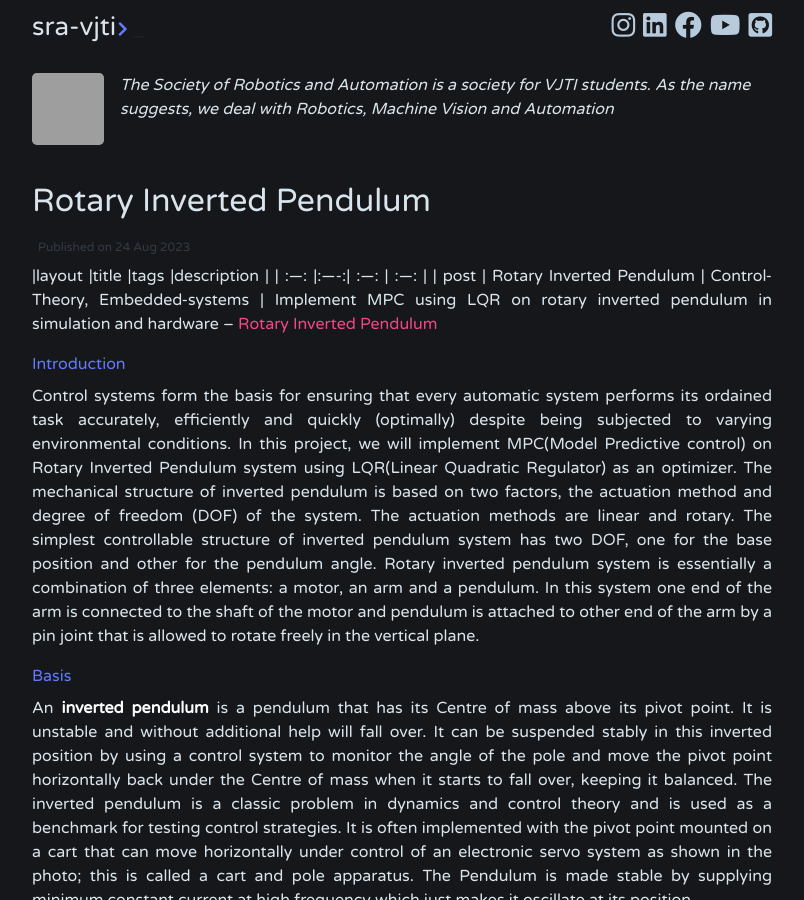
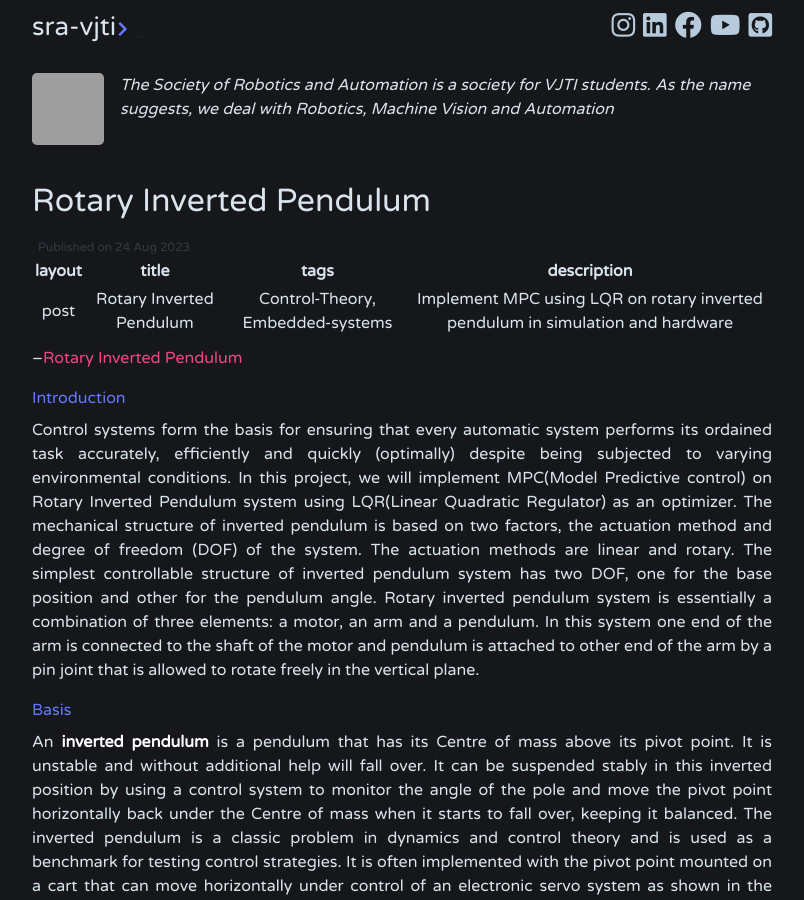
Before and after one commit to SRA-VJTI/blog, a Jekyll site: the page built from _posts/2023-08-24-rotary-inverted-pendulum.md, in a window 1280 px wide and 900 px high. Shown: the whole window, without its empty margins (238-1042 px from the left). Built offline with Jekyll 4.4.1, drawn with Linux system fonts in a browser that asks for light colours; our own code applies the rules of GitHub Pages for plain Markdown files; grey boxes are pictures that could not be loaded.

```diff
--- a/_posts/2023-08-24-rotary-inverted-pendulum.md
+++ b/_posts/2023-08-24-rotary-inverted-pendulum.md
@@ -1,7 +1,9 @@
 |layout |title |tags |description |
 | :---: |:----:| :---: | :---: |
-| post | Rotary Inverted Pendulum | Control-Theory, Embedded-systems | Implement MPC using LQR on rotary inverted pendulum in simulation and hardware
--- [Rotary Inverted Pendulum](https://github.com/Shankari02/Rotary_Inverted_Pendulum_using_MPC_and_LQR)
+| post | Rotary Inverted Pendulum | Control-Theory, Embedded-systems | Implement MPC using LQR on rotary inverted pendulum in simulation and hardware |
+
+
+--[Rotary Inverted Pendulum](https://github.com/Shankari02/Rotary_Inverted_Pendulum_using_MPC_and_LQR)
 #### Introduction
 Control systems form the basis for ensuring that every automatic system performs its ordained task accurately, efficiently and quickly (optimally) despite being subjected to varying environmental conditions. In this project, we will implement MPC(Model Predictive control) on Rotary Inverted Pendulum system using LQR(Linear Quadratic Regulator) as an optimizer. The mechanical structure of inverted pendulum is based on two factors, the actuation method and degree of freedom (DOF) of the system. The actuation methods are linear and rotary. The simplest controllable structure of inverted pendulum system has two DOF, one for the base position and other for the pendulum angle.
  Rotary inverted pendulum system is essentially a combination of three elements: a motor, an arm and a pendulum. In this system one end of the arm is connected to the shaft of the motor and pendulum is attached to other end of the arm by a pin joint that is allowed to rotate freely in the vertical plane.
```
